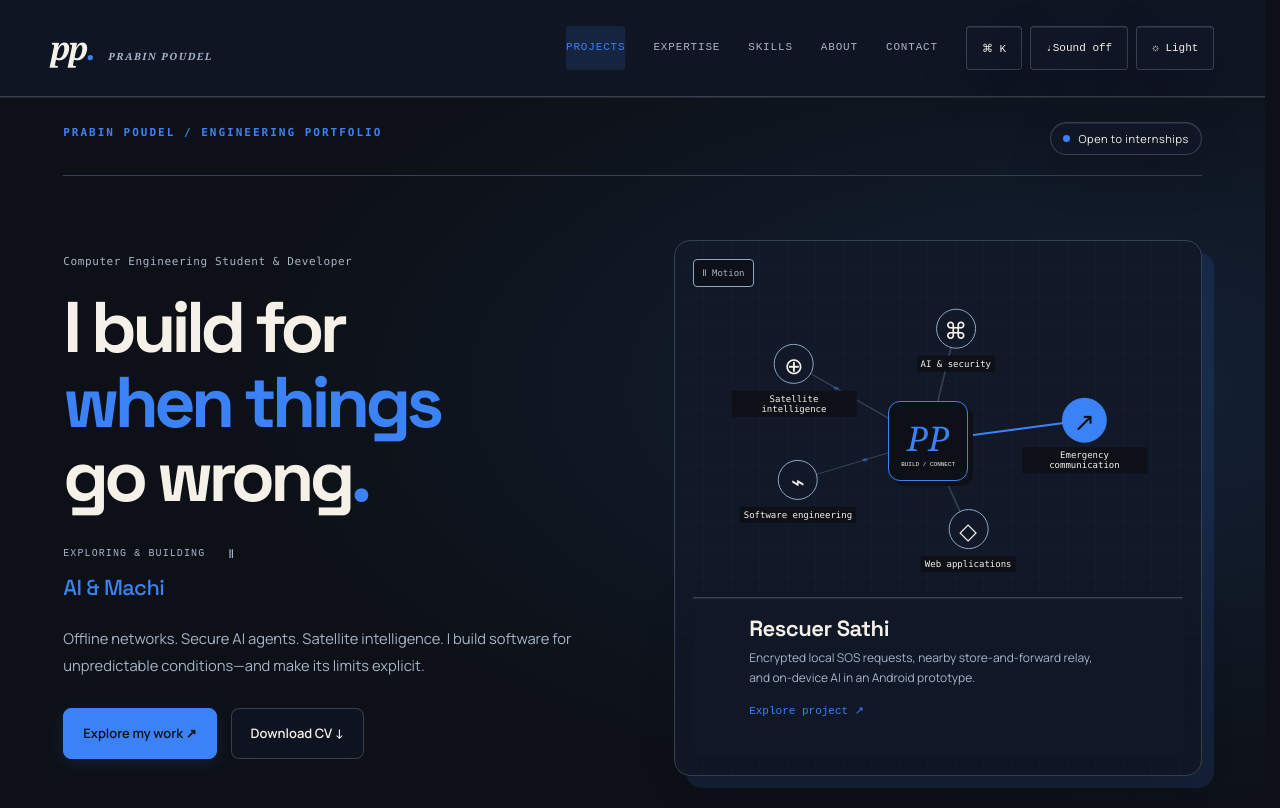
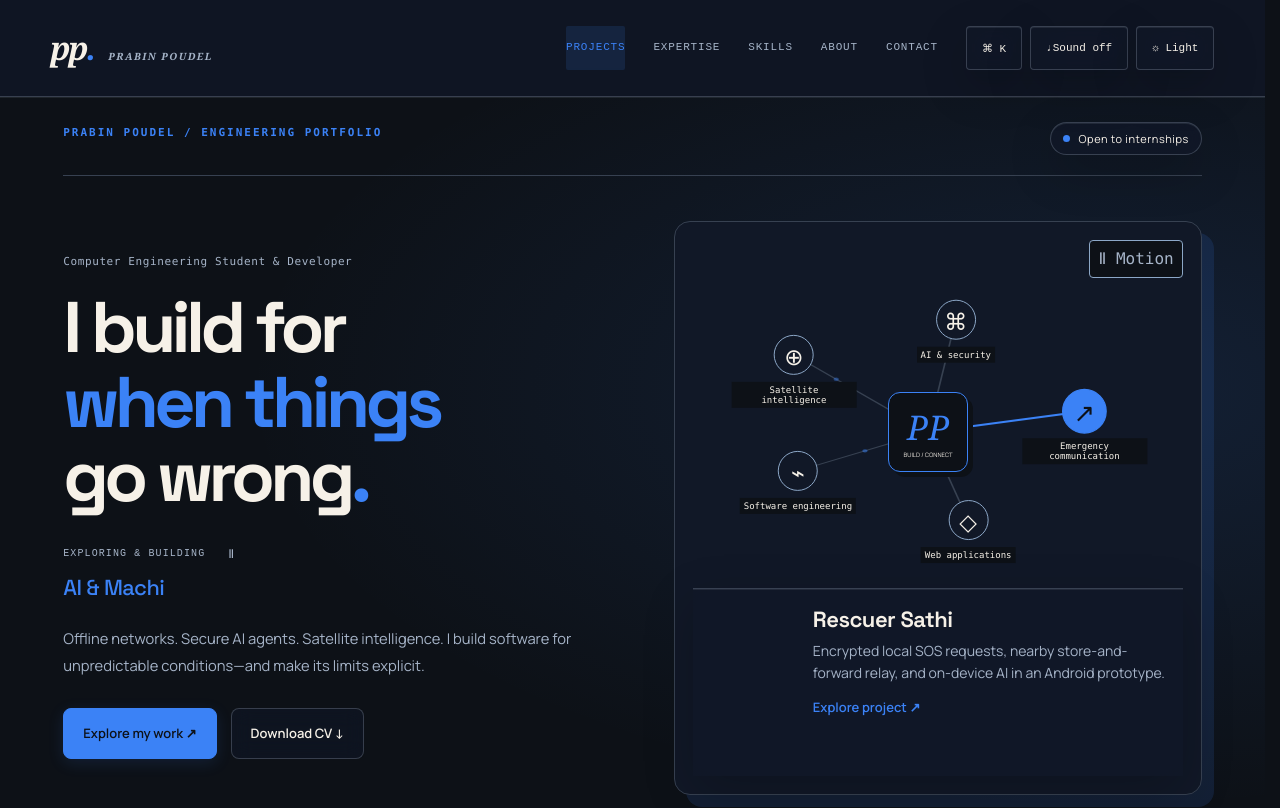
Before and after one commit to Prabin-Poudel-1/Portfolio-website, a React (Vite) app: page / in a window 1280 px wide. Shown: the top 808 px of the page. Built offline with nearby package versions, Linux system fonts and the light colour scheme.

Commit message:
Remove diagram graph paper and improve inspector typography

```diff
--- a/src/styles/composition.css
+++ b/src/styles/composition.css
@@ -129,10 +129,7 @@
 }
 .engineering-map {
   min-width: 0;
-  background:
-    linear-gradient(var(--grid) 1px, transparent 1px),
-    linear-gradient(90deg, var(--grid) 1px, transparent 1px);
-  background-size: 28px 28px;
+  background: var(--surface);
   border: 1px solid var(--border);
   position: relative;
   padding: 18px;
@@ -141,10 +138,8 @@
 }
 .map-label {
   display: flex;
-  justify-content: space-between;
-  font: 9px monospace;
-  color: var(--muted);
-  letter-spacing: 1px;
+  justify-content: flex-end;
+  align-items: center;
 }
 .network-stage {
   position: relative;
@@ -194,7 +189,8 @@
   color: var(--accent);
 }
 .network-core small {
-  font: 7px monospace;
+  font-size: 10px;
+  letter-spacing: 0;
 }
 .domain-node {
   position: absolute;
@@ -238,42 +234,31 @@
 }
 .node-inspector {
   display: grid;
-  grid-template-columns: 34px 1fr;
-  gap: 12px;
+  grid-template-columns: minmax(0, 1fr);
+  gap: 10px;
   min-height: 160px;
   background: var(--bg);
   border-top: 1px solid var(--border);
   padding: 18px 10px 8px;
 }
-.inspector-number {
-  font: italic 27px Georgia;
-  color: var(--accent);
-}
-.node-inspector .eyebrow {
-  font-size: 9px;
-  margin: 0 0 6px;
-}
+
+
 .node-inspector h2 {
   font-size: 22px;
   letter-spacing: -0.5px;
   margin: 0;
 }
 .node-inspector p:not(.eyebrow) {
-  font-size: 12px;
+  font-size: 14px;
   line-height: 1.6;
   max-width: 360px;
   margin: 7px 0;
 }
 .node-inspector a {
-  font: 11px monospace;
+  font: 600 13px/1.5 var(--font-body, system-ui, sans-serif);
   color: var(--accent);
 }
-.map-instruction {
-  font: 8px monospace;
-  letter-spacing: 0.8px;
-  text-align: center;
-  margin: 12px 0 0;
-}
+
 #portfolio .section-heading {
   display: grid;
   grid-template-columns: 1fr 2fr;
@@ -736,9 +721,7 @@
   .node-inspector h2 {
     font-size: 21px;
   }
-  .map-instruction {
-    font-size: 7px;
-  }
+
   .hero-bottom {
     gap: 16px;
   }
```
